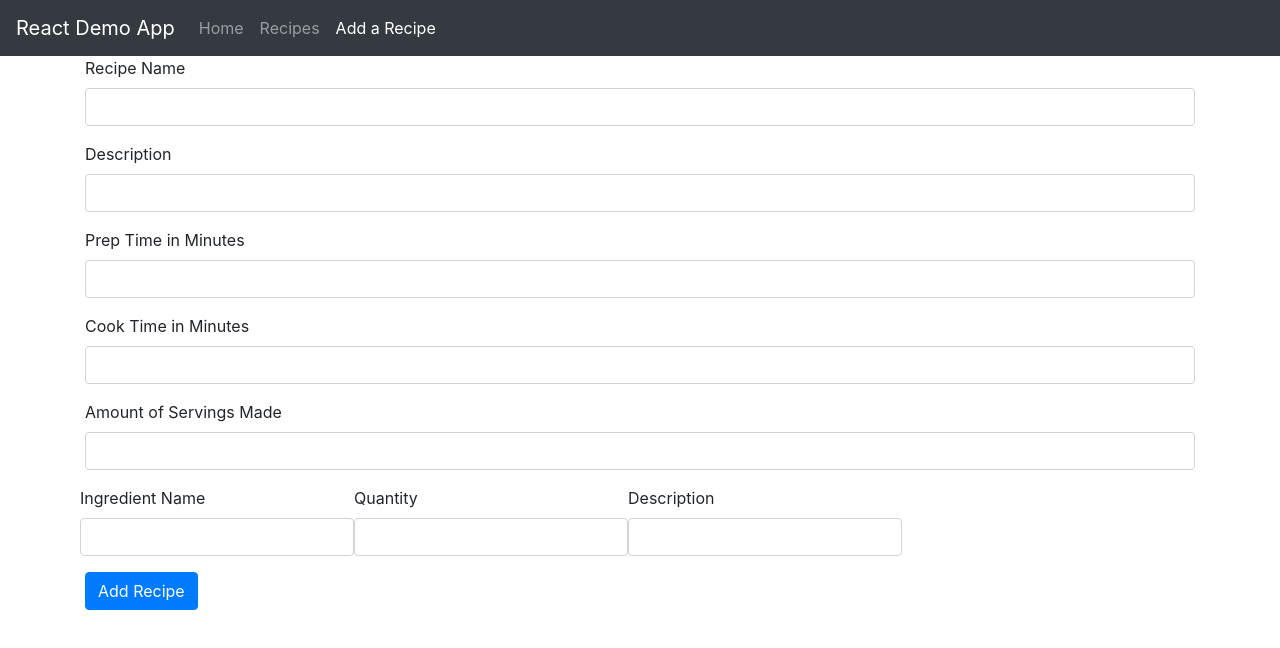
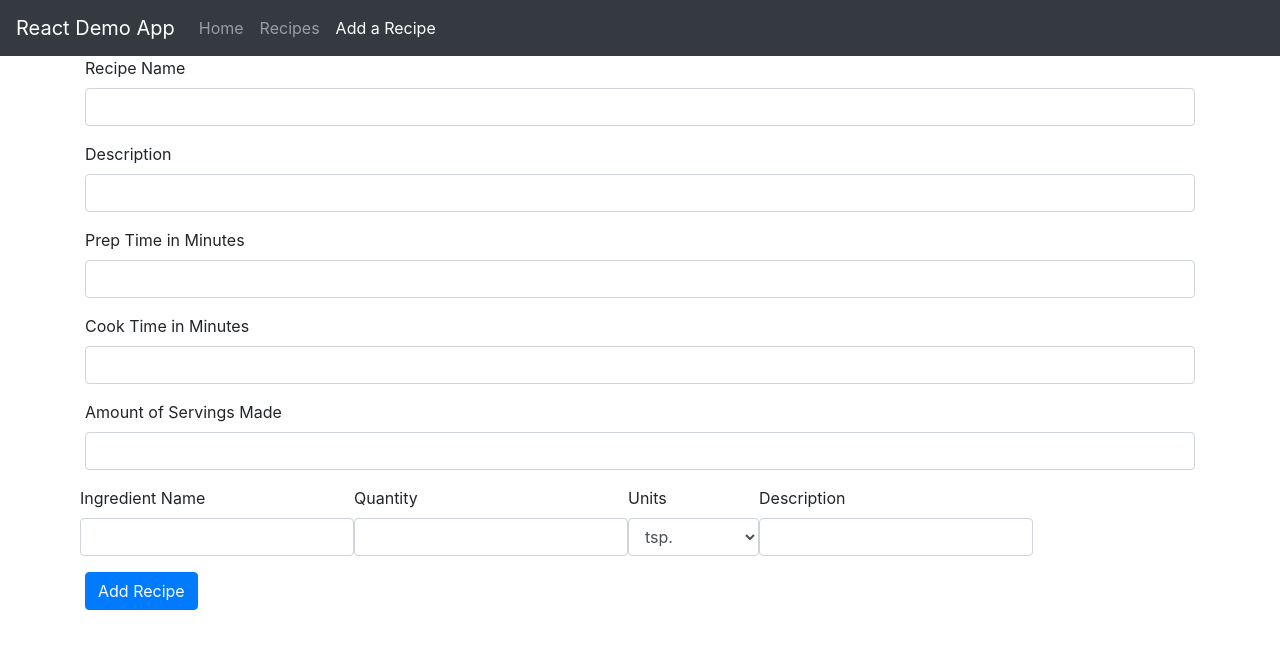
Before and after one commit to kyleb68/meal-prep-react, a React (Create React App) app: page /#/AddRecipes in a window 1280 px wide. Shown: the top 648 px of the page. Built offline with nearby package versions, Linux system fonts and the light colour scheme.

Commit message:
added unit dropdown to IngredientInput

```diff
--- a/src/components/IngredientInput.js
+++ b/src/components/IngredientInput.js
@@ -13,6 +13,29 @@ class IngredientInput extends Component {
           <Form.Label>Quantity</Form.Label>
           <Form.Control type="number" required={true} />
         </Form.Group>
+        <Form.Group controlID="formRecipeIngredientMeasurement">
+          <Form.Label>Units</Form.Label>
+          <Form.Control as="select" defaultValue="select one">
+            <option>tsp.</option>
+            <option>tbsp.</option>
+            <option>fluid ounce</option>
+            <option>cup</option>
+            <option>pint</option>
+            <option>quart</option>
+            <option>gallon</option>
+            <option>ml</option>
+            <option>liter</option>
+            <option>pound(s)</option>
+            <option>ounce</option>
+            <option>mg</option>
+            <option>g</option>
+            <option>kg</option>
+            <option>mm</option>
+            <option>cm</option>
+            <option>m</option>
+            <option>inch</option>
+          </Form.Control>
+        </Form.Group>
         <Form.Group controlID="formRecipeIngredientDescription">
           <Form.Label>Description</Form.Label>
           <Form.Control type="text" />
```
